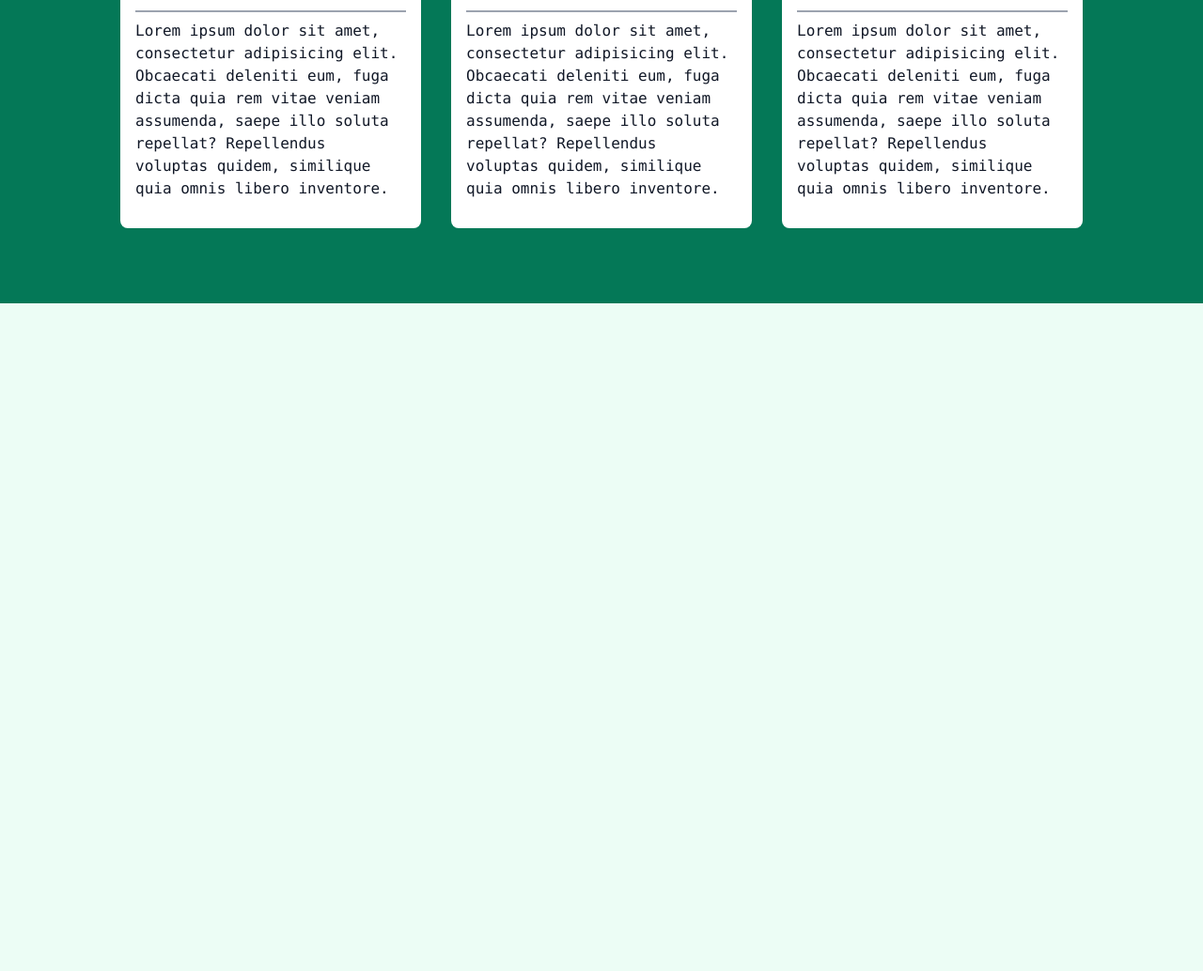
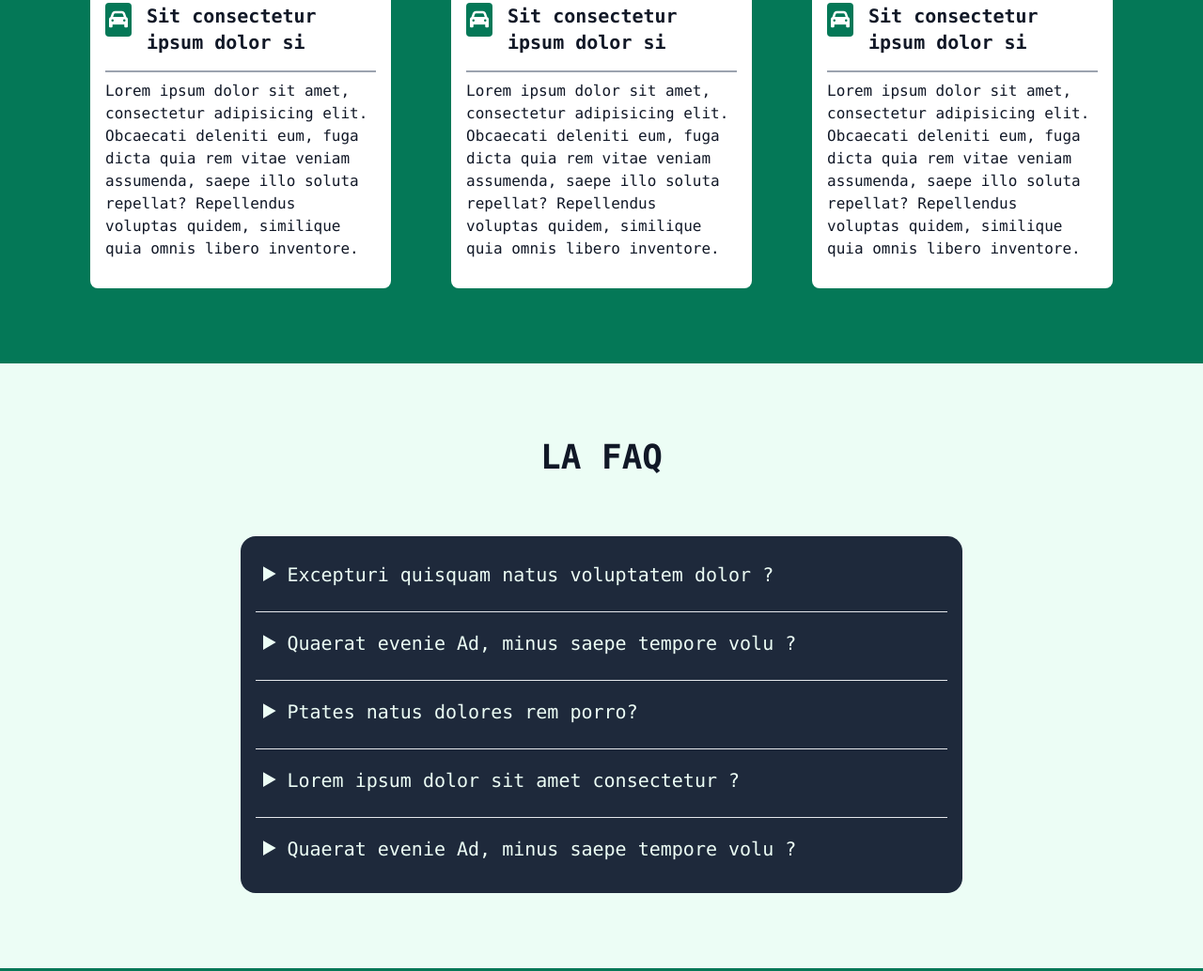
Before and after one commit to yannlo/tuto-tailwind-css, a website built with Parcel: page src/index.html in a window 1280 px wide. Shown: the part 1173-2207 px from the top of the page at 94% size. Built offline with nearby package versions, Linux system fonts and the light colour scheme.

Commit message:
feature: FAQ's section page added

```diff
--- a/src/index.html
+++ b/src/index.html
@@ -31,14 +31,14 @@
   </header>
   <main class="w-full min-h-screen pt-20">
 
-    <section class="w-full h-full py-20 px-5 grid grid-cols-1 md:grid-cols-2 md:px-[8%] md:gap-x-4 lg:px-[20%]" id="index">
-      <h1 class="text-4xl font-bold uppercase mb-6 md:mt-6 md:row-span-1 ">Lorem ipsum dolor</h1>
-      <img class="bg-slate-800 w-full h-96 mb-8 text-white flex items-center justify-center text-xl rounded-md md:h-80 md:mb-0 md:col-span-1 md:row-span-4"  src="#" alt="Illustration picture">
+    <section class="w-full h-full py-20 px-5 grid grid-cols-1 md:grid-cols-2 md:px-[10%] md:gap-x-4 lg:px-[20%]" id="index">
+      <h1 class="text-4xl font-bold uppercase mb-6 md:mt-10 md:row-span-1 ">Lorem ipsum dolor</h1>
+      <img class="bg-slate-800 w-full h-96 mb-8 text-white flex items-center justify-center text-xl rounded-md md:h-96 md:mb-0 md:col-span-1 md:row-span-4"  src="#" alt="Illustration picture">
       <p class="mb-4 md:row-span-1 text-xl">Lorem ipsum dolor sit amet consectetur adipisicing elit. Corporis dignissimos quas in excepturi nesciunt. Lia, laboriosam nesciunt nostrum harum repellendus?</p>
       <a href="#contact" class=" w-fit h-fit px-4 py-2 rounded text-white  text-lg font-semibold bg-emerald-800 md:row-span-1 ">Contactez-nous</a>
     </section>
 
-    <section class="w-full h-full bg-emerald-700 py-20 px-5 md:px-[10%]  2xl:px-[15%]" id="service">
+    <section class="w-full h-full bg-emerald-700 py-20 px-5 md:px-[5%]  2xl:px-[15%]" id="service">
       <h2 class="text-4xl font-bold text-center text-white uppercase mb-16">Nos services</h2>
 
       <div class="w-full flex flex-wrap justify-evenly gap-8">
@@ -85,11 +85,34 @@
           </div>
           <p>Lorem ipsum dolor sit amet, consectetur adipisicing elit. Obcaecati deleniti eum, fuga dicta quia rem vitae veniam assumenda, saepe illo soluta repellat? Repellendus voluptas quidem, similique quia omnis libero inventore.</p>
         </div>
-
-
       </div>
     </section>
-    <section class="w-full min-h-screen py-12" id="faq"></section>
+
+    <section class="w-full h-full py-20 px-8 flex flex-col gap-0 items-center" id="faq">
+      <h2 class="text-4xl font-bold text-center uppercase mb-16">La FAQ</h2>
+      <div class="w-full max-w-3xl px-4 py-2 bg-slate-800 text-emerald-50 grid grid-cols-1  rounded-2xl ">
+        <details class="border-b px-2 py-4 open:pb-6">
+          <summary class="text-xl pb-2 border-white marker:text-2xl">Excepturi quisquam natus voluptatem dolor ?</summary>
+          Lorem ipsum dolor, sit amet consectetur adipisicing elit. Optio facere ullam quod, ipsum modi porro error maiores repellendus, veritatis nam quo, dignissimos voluptates? Sequi veritatis ab autem incidunt expedita nesciunt?
+        </details>
+        <details class="border-b px-2 py-4 open:pb-6">
+          <summary class="text-xl pb-2 border-white marker:text-2xl">Quaerat evenie Ad, minus saepe tempore volu ?</summary>
+          Lorem ipsum dolor, sit amet consectetur adipisicing elit. Optio facere ullam quod, ipsum modi porro error maiores repellendus, veritatis nam quo, dignissimos voluptates? Sequi veritatis ab autem incidunt expedita nesciunt?
+        </details>
+        <details class="border-b px-2 py-4 open:pb-6">
+          <summary class="text-xl pb-2 border-white marker:text-2xl">Ptates natus dolores rem porro?</summary>
+          Lorem ipsum dolor, sit amet consectetur adipisicing elit. Optio facere ullam quod, ipsum modi porro error maiores repellendus, veritatis nam quo, dignissimos voluptates? Sequi veritatis ab autem incidunt expedita nesciunt?
+        </details>
+        <details class="border-b px-2 py-4 open:pb-6">
+          <summary class="text-xl pb-2 border-white marker:text-2xl">Lorem ipsum dolor sit amet consectetur ?</summary>
+          Lorem ipsum dolor, sit amet consectetur adipisicing elit. Optio facere ullam quod, ipsum modi porro error maiores repellendus, veritatis nam quo, dignissimos voluptates? Sequi veritatis ab autem incidunt expedita nesciunt?
+        </details>
+        <details class="px-2 py-4 open:pb-6">
+          <summary class="text-xl pb-2 border-white marker:text-2xl">Quaerat evenie Ad, minus saepe tempore volu ?</summary>
+          Lorem ipsum dolor, sit amet consectetur adipisicing elit. Optio facere ullam quod, ipsum modi porro error maiores repellendus, veritatis nam quo, dignissimos voluptates? Sequi veritatis ab autem incidunt expedita nesciunt?
+        </details>
+      </div>
+    </section>
     <section class="w-full min-h-screen bg-emerald-700 py-12" id="contact"></section>
   </main>
   <footer class=""></footer>
```
Also changed, not shown: README.md.
